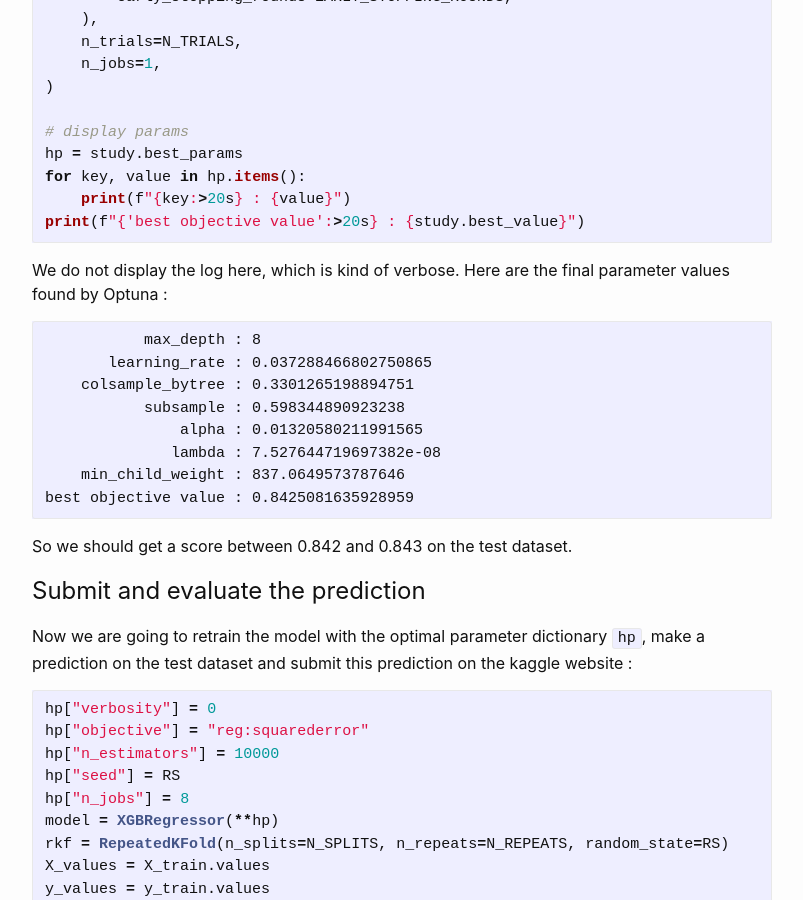
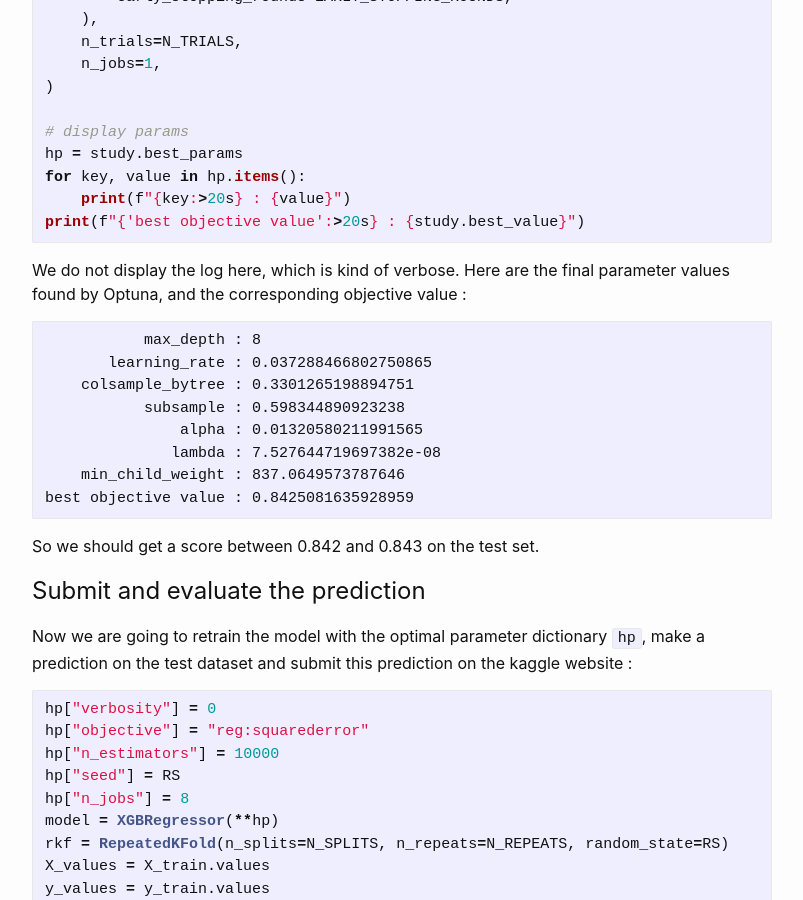
Before and after one commit to aetperf/aetperf.github.io, a Jekyll site: the page built from _posts/2021-02-16-Optuna-+-XGBoost-on-a-tabular-dataset.md, in a window 1280 px wide and 900 px high, scrolled down 10391 px. Shown: the whole window, without its empty margins (238-1041 px from the left). Built offline with Jekyll 4.4.1, drawn with Linux system fonts in a browser that asks for light colours; comment, search, counter and statistics services are not loaded.

Commit message:
minor update

````diff
--- a/_posts/2021-02-16-Optuna-+-XGBoost-on-a-tabular-dataset.md
+++ b/_posts/2021-02-16-Optuna-+-XGBoost-on-a-tabular-dataset.md
@@ -549,7 +549,7 @@ for key, value in hp.items():
 print(f"{'best objective value':>20s} : {study.best_value}")
 ```
 
-We do not display the log here, which is kind of verbose. Here are the final parameter values found by Optuna :
+We do not display the log here, which is kind of verbose. Here are the final parameter values found by Optuna, and the corresponding objective value :
 
                max_depth : 8
            learning_rate : 0.037288466802750865
@@ -560,7 +560,7 @@ We do not display the log here, which is kind of verbose. Here are the final par
         min_child_weight : 837.0649573787646
     best objective value : 0.8425081635928959
 
-So we should get a score between 0.842 and 0.843 on the test dataset.
+So we should get a score between 0.842 and 0.843 on the test set.
 
 # Submit and evaluate the prediction
 
````
